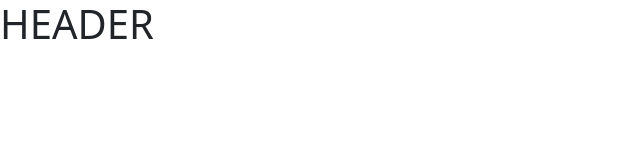
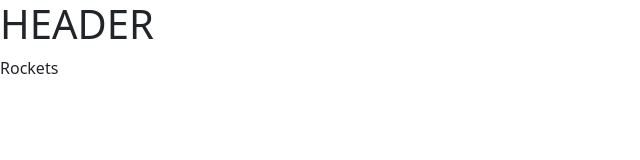
Before and after one commit to david-lafontant/space-travelers, a React (Vite) app: page / in a window 1280 px wide. Shown: the top 160 px of the page, without its empty margins (0-640 px from the left). Built offline with nearby package versions, Linux system fonts and the light colour scheme.

Commit message:
Display Rockets page

```diff
--- a/src/App.tsx
+++ b/src/App.tsx
@@ -1,10 +1,12 @@
 import Header from "./components/header/Header";
+import Rockets from "./pages/rockets/Rockets";
 function App() {
 
 
   return (
     <div className="App">
       <Header />
+      <Rockets />
     </div>
   )
 }
```
